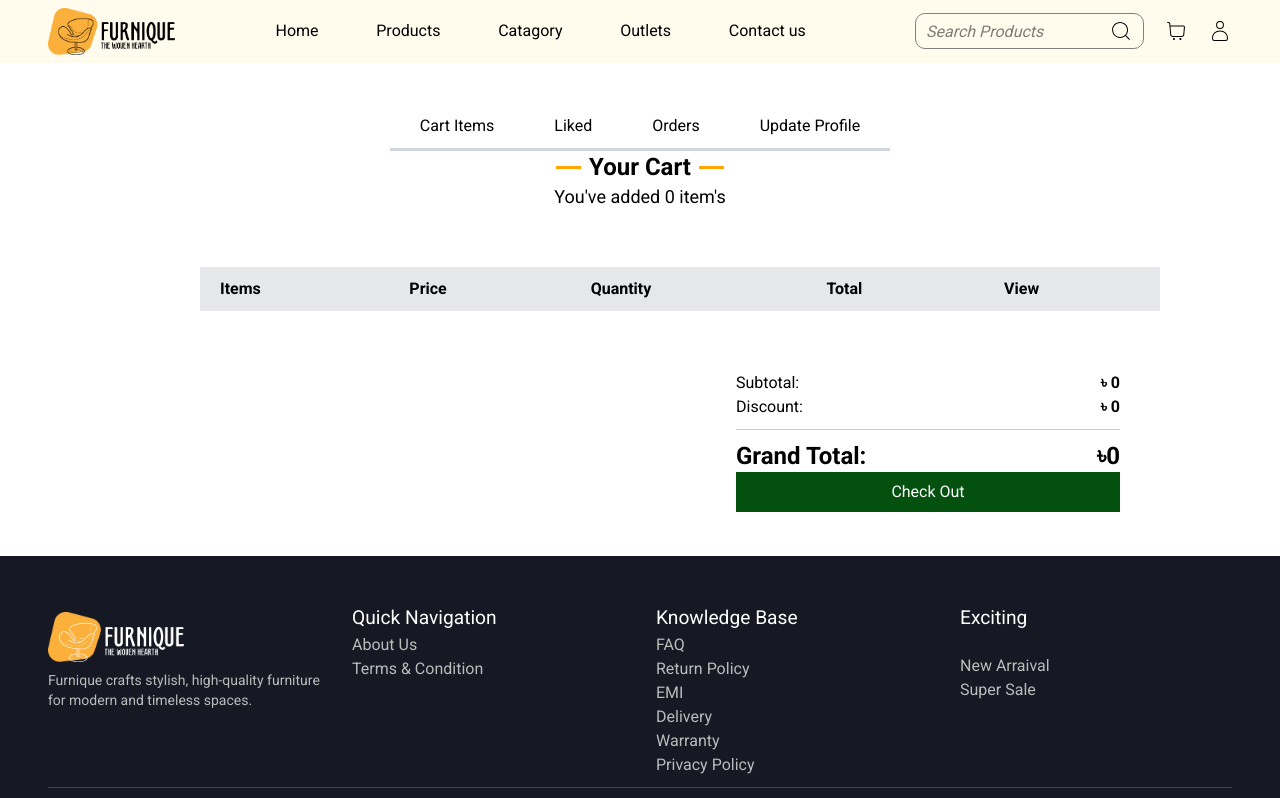
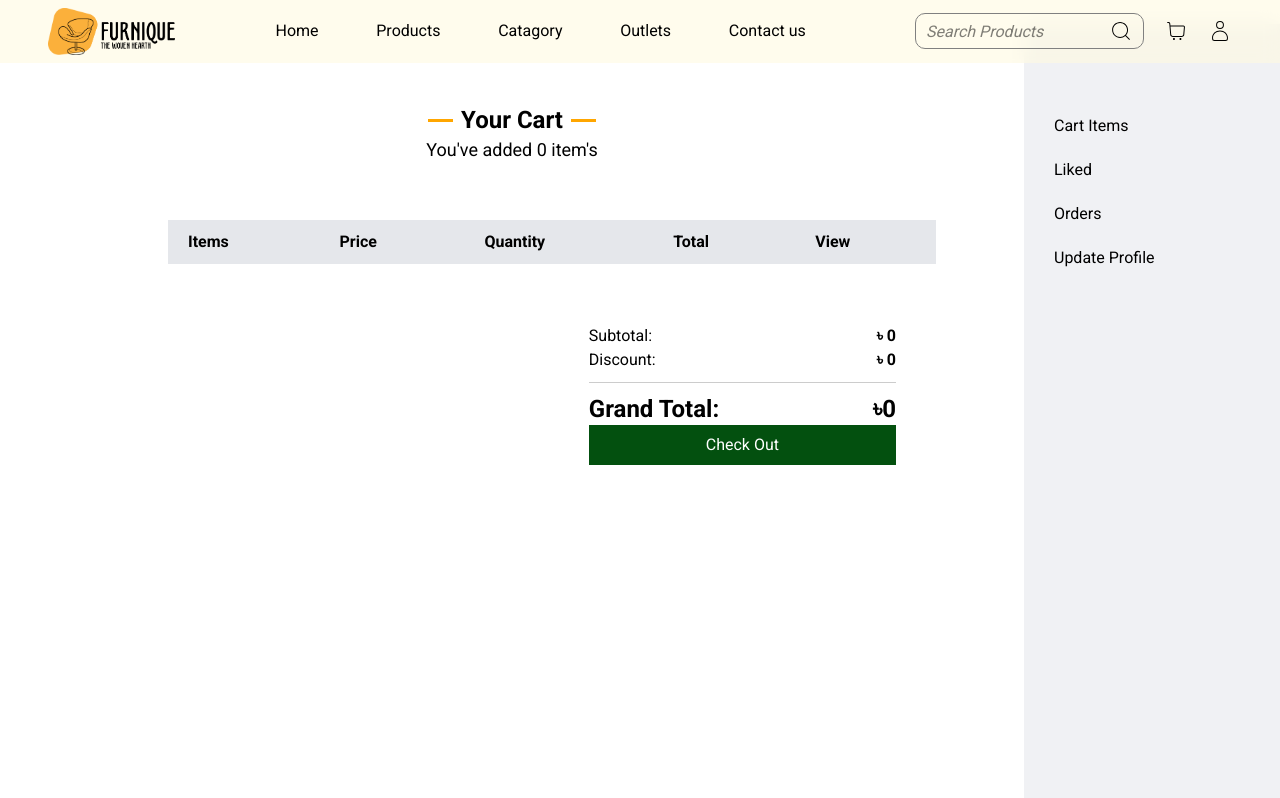
Before and after one commit to mohammad-aarif/Furnique-Client, a React (Vite) app: page /user in a window 1280 px wide. Shown: the top 798 px of the page. Built offline with nearby package versions, Linux system fonts and the light colour scheme.

Commit message:
User Dashboard update

```diff
--- a/src/Layout/UserDashBoard.jsx
+++ b/src/Layout/UserDashBoard.jsx
@@ -4,9 +4,13 @@ import UserNav from '../Pages/User Pages/UserNav/UserNav';
 
 const UserDashBoard = () => {
     return (
-        <div className='py-20'>
-            <UserNav />
-            <Outlet />
+        <div className='flex'>
+            <div className="py-20 w-4/5">
+                <Outlet />
+            </div>
+            <div className="w-1/5">
+                <UserNav />
+            </div>
         </div>
     );
 };
--- a/src/Pages/User Pages/UserNav/UserNav.css
+++ b/src/Pages/User Pages/UserNav/UserNav.css
@@ -1,10 +1,12 @@
+.user-nav{
+    background: #f0f1f4;
+    height: 100vh;
+}
 .user-nav a{
     display:block;
-    border-bottom: 3px solid #d1d5dc;
     padding: 10px 30px;
     transition: .3s;
 }
 .user-nav .active{
     background: #d1d5dc;
-    border-radius: 5px 5px 0 0;
 }
--- a/src/Pages/User Pages/UserNav/UserNav.jsx
+++ b/src/Pages/User Pages/UserNav/UserNav.jsx
@@ -3,7 +3,7 @@ import { NavLink } from 'react-router-dom';
 
 const UserNav = () => {
     return (
-        <div className='flex w-2/3 justify-center mx-auto font-medium user-nav'>
+        <div className='user-nav pt-20'>
             <NavLink to='/user/cart' className=''> Cart Items</NavLink>
             <NavLink to='/user/liked' className='' >Liked</NavLink>
             <NavLink to='/user/orders' className= '' >Orders</NavLink>
```
